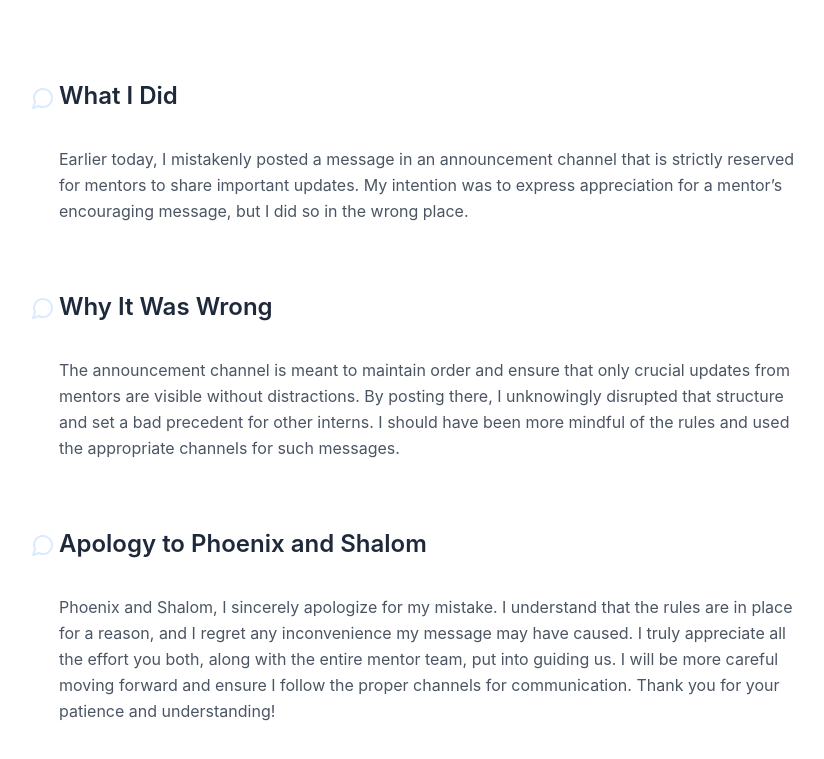
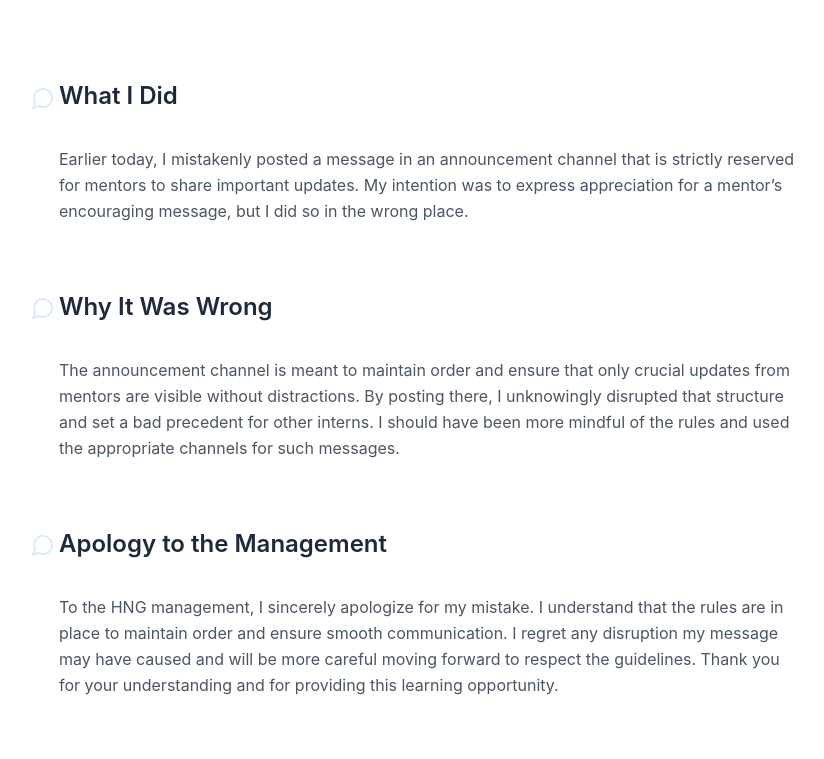
Before and after one commit to KAYZI2HIGH/Apology-Letter, a plain HTML site: page index.html in a window 1280 px wide. Shown: the part 190-949 px from the top of the page, without its empty margins (225-1049 px from the left). Drawn offline with Linux system fonts and the light colour scheme.

Commit message:
directed apology to the management

```diff
--- a/index.html
+++ b/index.html
@@ -166,11 +166,11 @@
             <div class="icon">
               <svg xmlns="http://www.w3.org/2000/svg" width="24" height="24" viewBox="0 0 24 24" fill="none" stroke="currentColor" stroke-width="2" stroke-linecap="round" stroke-linejoin="round" class="lucide lucide-message-circle"><path d="M7.9 20A9 9 0 1 0 4 16.1L2 22Z"/></svg>
             </div>
-            <h2>Apology to Phoenix and Shalom</h2>
+            <h2>Apology to the Management</h2>
           </div>
           <div class="content">
             <p>
-              Phoenix and Shalom, I sincerely apologize for my mistake. I understand that the rules are in place for a reason, and I regret any inconvenience my message may have caused. I truly appreciate all the effort you both, along with the entire mentor team, put into guiding us. I will be more careful moving forward and ensure I follow the proper channels for communication. Thank you for your patience and understanding!
+            To the HNG management, I sincerely apologize for my mistake. I understand that the rules are in place to maintain order and ensure smooth communication. I regret any disruption my message may have caused and will be more careful moving forward to respect the guidelines. Thank you for your understanding and for providing this learning opportunity.
             </p>
           </div>
         </div>
```
